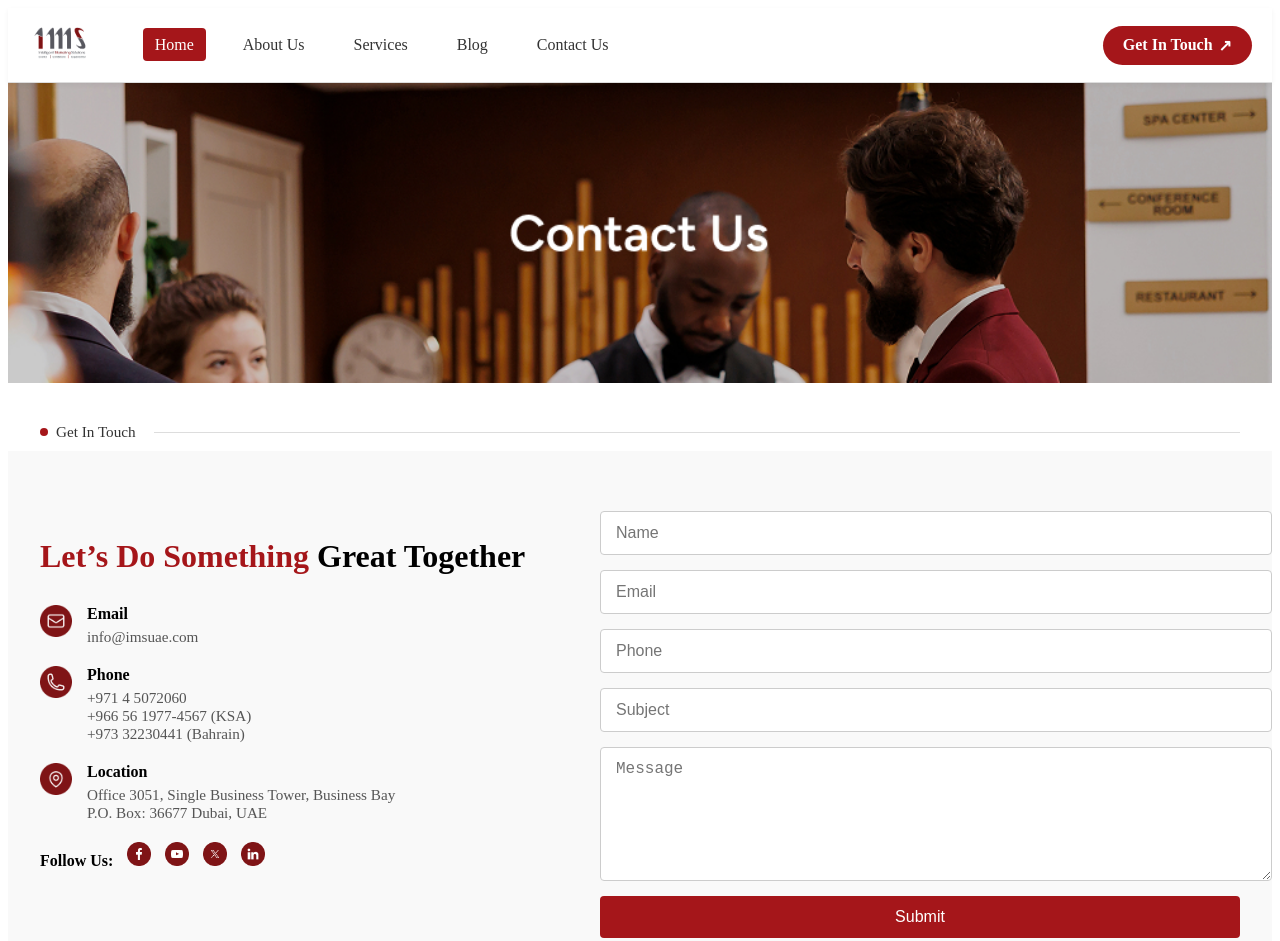
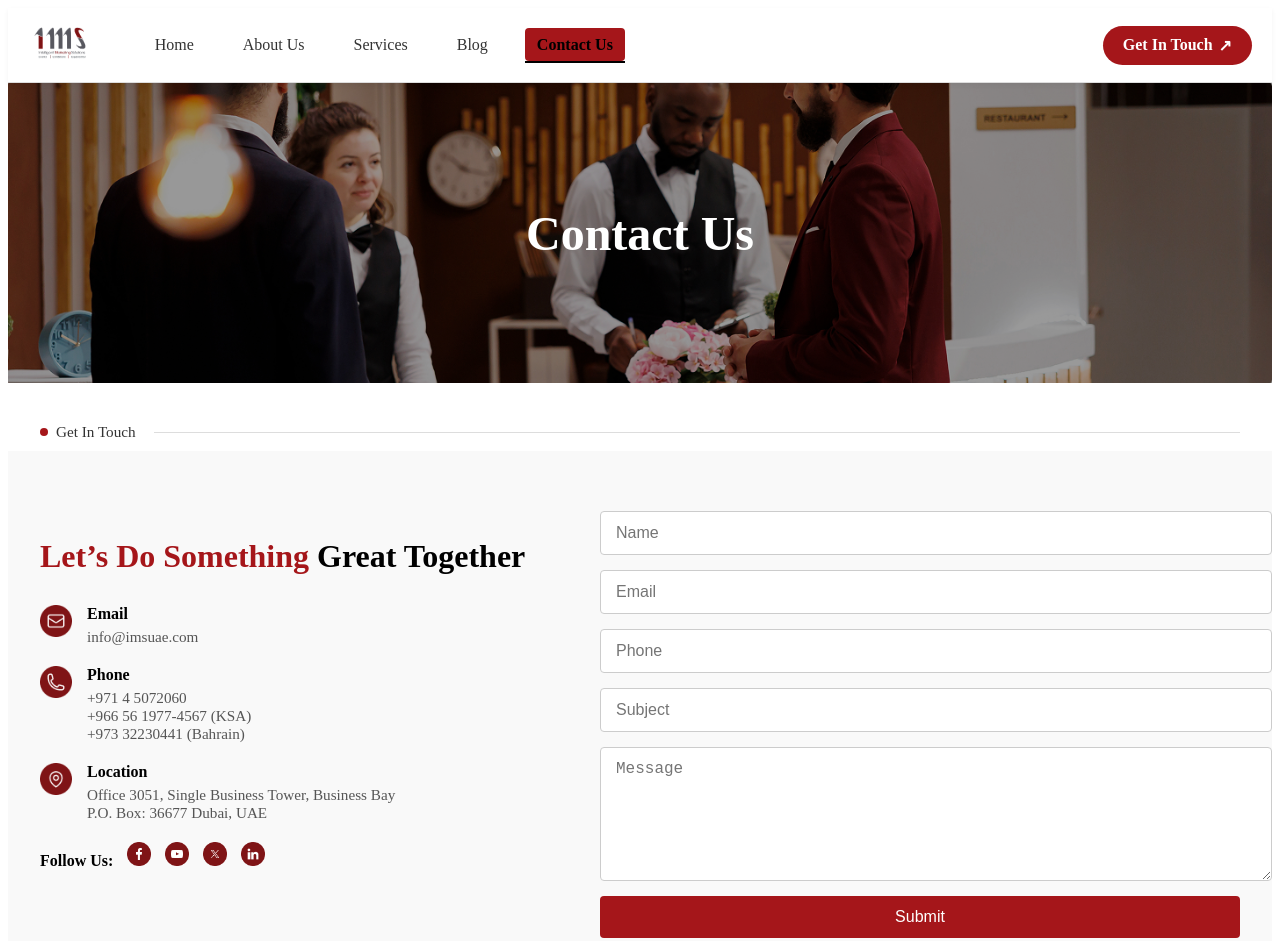
Before and after one commit to RakeshSwainDeveloper/ims-website, a plain HTML site: page contact.html in a window 1280 px wide. Shown: the top 941 px of the page. Drawn offline with Linux system fonts and the light colour scheme.

```diff
--- a/components/header.html
+++ b/components/header.html
@@ -8,7 +8,7 @@
     <!-- Navigation -->
     <nav class="nav" aria-label="Primary Navigation">
       <ul class="nav-links">
-        <li><a href="index.html" class="active">Home</a></li>
+        <li><a href="index.html">Home</a></li>
         <li><a href="about.html">About Us</a></li>
         <li><a href="services.html">Services</a></li>
         <li><a href="blog.html">Blog</a></li>
--- a/contact.html
+++ b/contact.html
@@ -16,10 +16,10 @@
 
     <!-- Hero Section -->
     <section class="contact-hero">
-        <img src="images/contact-hero.jpg" alt="Contact Banner" class="hero-img" />
-        <!-- <div class="hero-overlay">
+        <img src="images/waiters.jpg" alt="Contact Banner" class="hero-img" />
+        <div class="hero-overlay">
             <h1>Contact Us</h1>
-        </div> -->
+        </div>
     </section>
 
     <!-- Get In Touch Section -->
@@ -89,7 +89,6 @@
             style="border:0;" allowfullscreen="" aria-hidden="false" tabindex="0"></iframe>
     </section>
 
-
     <div data-include="components/footer.html"></div>
 
     <script src="js/include.js"></script>
--- a/css/header.css
+++ b/css/header.css
@@ -66,3 +66,19 @@
 .btn-cta:hover {
   background-color: #870f12;
 }
+
+.nav-links li a.active {
+  position: relative;
+  color: #000;
+  font-weight: 600;
+}
+
+.nav-links li a.active::after {
+  content: "";
+  position: absolute;
+  left: 0;
+  bottom: -2px;
+  width: 100%;
+  height: 2px;
+  background-color: #000;
+}
--- a/js/include.js
+++ b/js/include.js
@@ -1,9 +1,34 @@
+// window.addEventListener('DOMContentLoaded', () => {
+//   includeHTML();
+// });
+
+// function includeHTML() {
+//   const includes = document.querySelectorAll('[data-include]');
+//   includes.forEach(el => {
+//     const file = el.getAttribute('data-include');
+//     fetch(file)
+//       .then(res => {
+//         if (res.ok) return res.text();
+//         else throw new Error(`Failed to load ${file}`);
+//       })
+//       .then(html => {
+//         el.innerHTML = html;
+//       })
+//       .catch(err => {
+//         el.innerHTML = `<p style="color:red;">Error loading ${file}</p>`;
+//         console.error(err);
+//       });
+//   });
+// }
+
 window.addEventListener('DOMContentLoaded', () => {
   includeHTML();
 });
 
 function includeHTML() {
   const includes = document.querySelectorAll('[data-include]');
+  let pending = includes.length;
+
   includes.forEach(el => {
     const file = el.getAttribute('data-include');
     fetch(file)
@@ -13,6 +38,11 @@ function includeHTML() {
       })
       .then(html => {
         el.innerHTML = html;
+
+        // Run active link logic ONLY when header is loaded
+        if (file.includes('header.html')) {
+          setActiveNavLink(); // ✅ set active nav link
+        }
       })
       .catch(err => {
         el.innerHTML = `<p style="color:red;">Error loading ${file}</p>`;
@@ -20,3 +50,17 @@ function includeHTML() {
       });
   });
 }
+
+function setActiveNavLink() {
+  const currentPage = location.pathname.split('/').pop() || 'index.html';
+  const navLinks = document.querySelectorAll('.nav-links a');
+
+  navLinks.forEach(link => {
+    const linkPage = link.getAttribute('href');
+    if (linkPage === currentPage) {
+      link.classList.add('active');
+    } else {
+      link.classList.remove('active');
+    }
+  });
+}
```
Also changed, not shown: images/event1.jpg (added), images/event2.png (added), images/event3.png (added), images/nabeel-ghaith.jpg (added).
